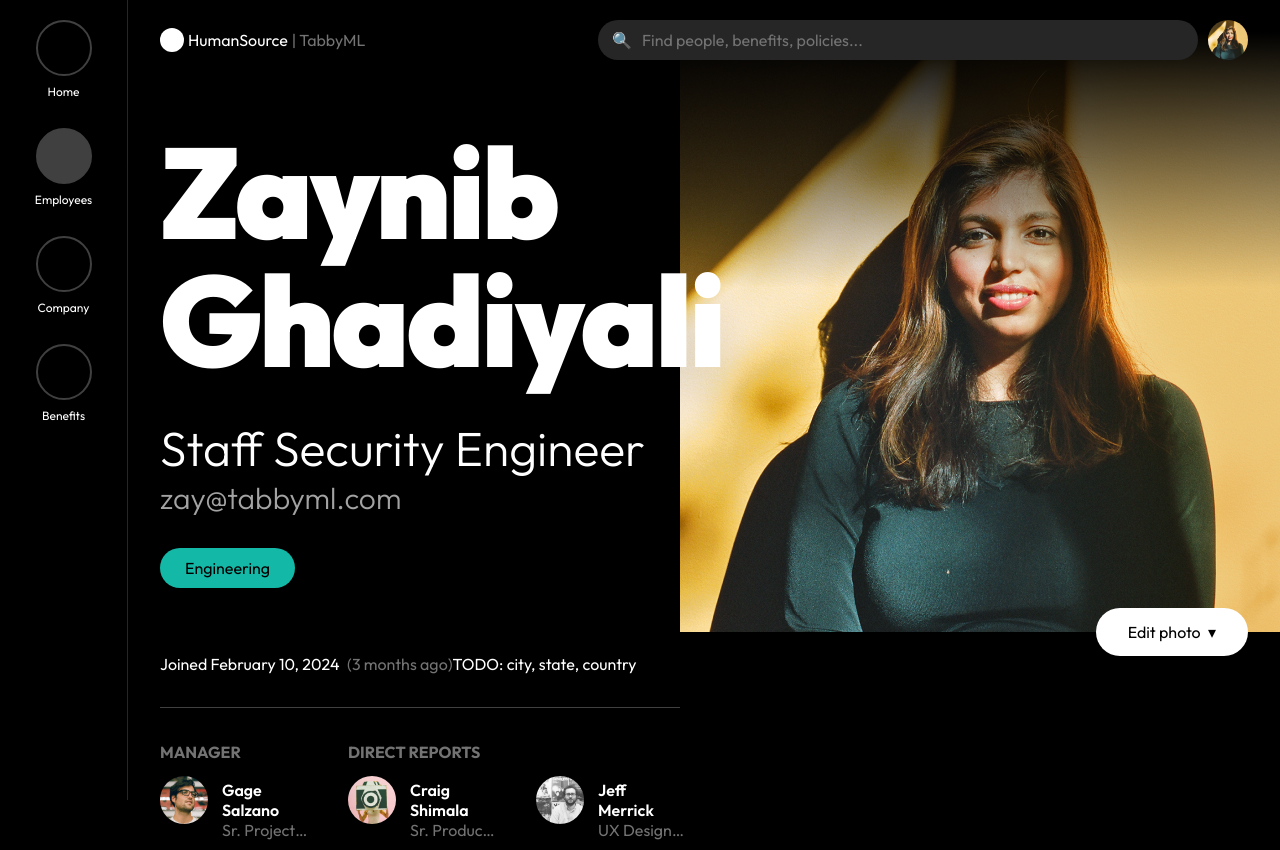
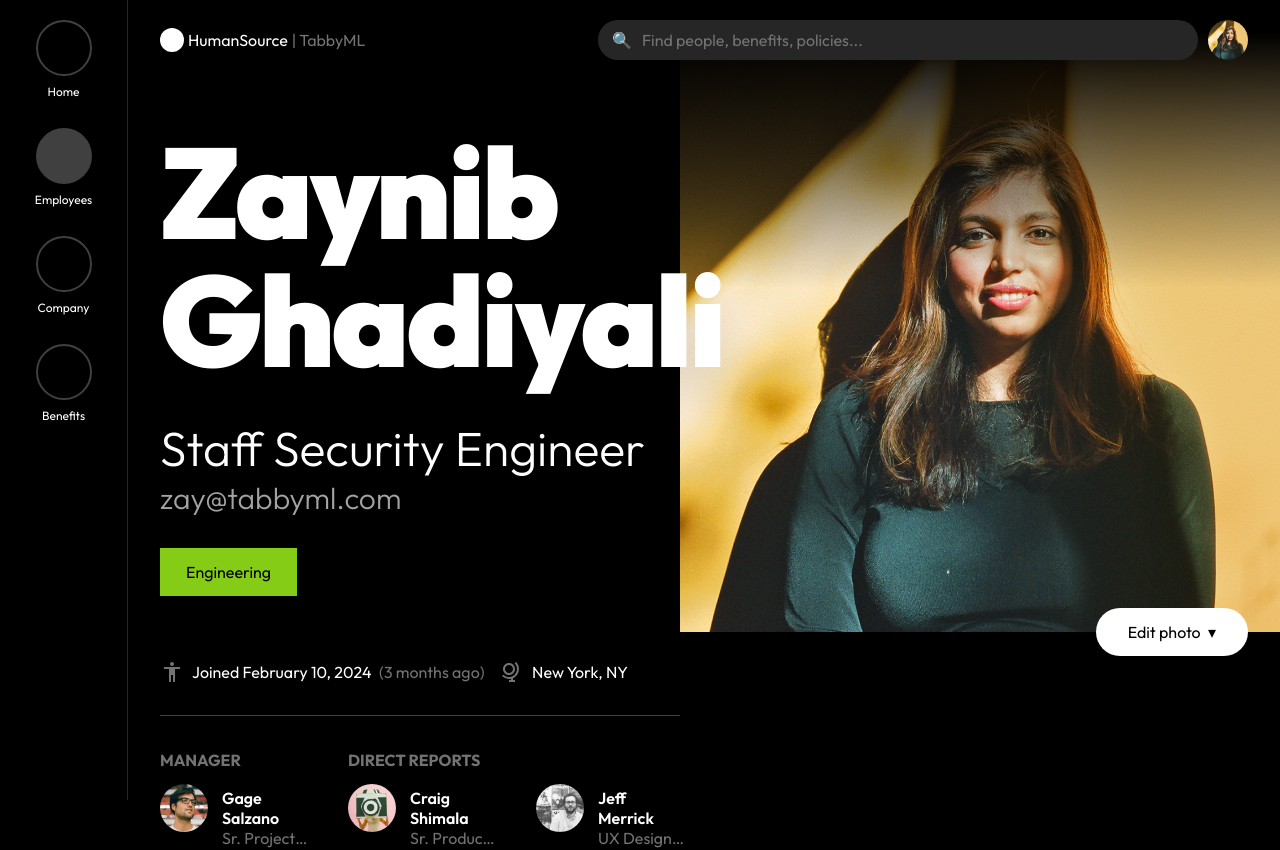
Before and after one commit to jeffdaley/next-humansource, a Next.js app: page /employees/1 in a window 1280 px wide. Shown: the top 850 px of the page. Built offline with nearby package versions, Linux system fonts and the light colour scheme.

Commit message:
Add icons

```diff
--- a/src/app/_components/employees/employee/personal-information.tsx
+++ b/src/app/_components/employees/employee/personal-information.tsx
@@ -133,7 +133,7 @@ export default function PersonalInformation(args: PersonalInformationArgs) {
                     }}
                   />
                 </div>
-                <div className="flex">
+                <div className="flex gap-px">
                   <input
                     placeholder="City"
                     className="inline-flex h-16 w-full text-5xl leading-none focus:z-10"
@@ -147,7 +147,7 @@ export default function PersonalInformation(args: PersonalInformationArgs) {
                   {/* TODO: dropdown */}
                   <input
                     placeholder="State"
-                    className="h-16 w-80 shrink-0 pl-1 text-5xl leading-none focus:z-10"
+                    className="h-16 w-80 shrink-0 pl-4 text-5xl leading-none focus:z-10"
                     type="text"
                     value={newState ?? state}
                     onChange={(e) => {
@@ -157,7 +157,7 @@ export default function PersonalInformation(args: PersonalInformationArgs) {
                 </div>
                 <input
                   placeholder="Zip code"
-                  className="h-16 w-80 text-5xl leading-none"
+                  className="h-16 w-80 border-t border-t-black text-5xl leading-none"
                   type="text"
                   value={newZipCode ?? zipCode}
                   onChange={(e) => {
--- a/src/app/employees/[id]/page.tsx
+++ b/src/app/employees/[id]/page.tsx
@@ -74,6 +74,38 @@ export default function EmployeesEmployeePage({
     .toLowerCase()
     .replace(/ /g, "-");
 
+  function JoinDateIcon() {
+    return (
+      <svg
+        xmlns="http://www.w3.org/2000/svg"
+        width="24"
+        height="24"
+        viewBox="0 0 24 24"
+        fill="currentColor"
+        className="text-neutral-500"
+      >
+        <circle cx="12" cy="4" r="2"></circle>
+        <path d="M15 22V9h5V7H4v2h5v13h2v-7h2v7z"></path>
+      </svg>
+    );
+  }
+
+  function LocationIcon() {
+    return (
+      <svg
+        xmlns="http://www.w3.org/2000/svg"
+        width="24"
+        height="24"
+        viewBox="0 0 24 24"
+        fill="currentColor"
+        className="text-neutral-500"
+      >
+        <path d="M11 18.791V20H9v2h6v-2h-2v-1.845a9.934 9.934 0 0 0 3.071-2.084c3.898-3.898 3.898-10.243 0-14.143l-1.414 1.414c3.119 3.12 3.119 8.195 0 11.314-3.119 3.118-8.195 3.12-11.314 0L1.929 16.07A9.971 9.971 0 0 0 9 18.994a9.98 9.98 0 0 0 2-.203z"></path>
+        <path d="M3 9c0 3.309 2.691 6 6 6s6-2.691 6-6-2.691-6-6-6-6 2.691-6 6zm10 0c0 2.206-1.794 4-4 4s-4-1.794-4-4 1.794-4 4-4 4 1.794 4 4z"></path>
+      </svg>
+    );
+  }
+
   // TODO: Design "not found" state
   if (!employee) {
     return (
@@ -130,20 +162,30 @@ export default function EmployeesEmployeePage({
                         department: employee.department,
                       },
                     }}
-                    className={`filter-button pill active inline-flex  ${dasherizedDepartment}`}
+                    className={`filter-button active inline-flex  ${dasherizedDepartment}`}
                   >
                     {employee.department}
                   </Link>
                 </div>
               </div>
 
-              <p className="mb-8">
-                Joined {parseDate(employee.startDate)}{" "}
-                <span className="ml-1 text-neutral-500">
-                  ({timeAgo(employee.startDate)})
-                </span>
-                TODO: city, state, country
-              </p>
+              <div className="mb-8 flex max-w-[calc(100%-620px)] justify-between">
+                <div className="flex gap-2 ">
+                  <JoinDateIcon />
+                  <p>
+                    Joined {parseDate(employee.startDate)}{" "}
+                    <span className="ml-1 text-neutral-500">
+                      ({timeAgo(employee.startDate)})
+                    </span>
+                  </p>
+                </div>
+                <div className="flex gap-2 ">
+                  <LocationIcon />
+                  <p>
+                    {employee.address.city}, {employee.address.state}
+                  </p>
+                </div>
+              </div>
             </div>
 
             <div className="relative grid gap-10  pt-8">
--- a/src/app/employees/page.tsx
+++ b/src/app/employees/page.tsx
@@ -44,7 +44,7 @@ export default function EmployeesPage({
           {DEPARTMENTS.map((department) => (
             <li key={department.id}>
               <Link
-                className={`filter-button pill grid ${
+                className={`filter-button grid ${
                   activeFilter === department.name && "active"
                 } ${department.name.toLowerCase().replace(/ /g, "-")}`}
                 href={{
--- a/src/app/globals.css
+++ b/src/app/globals.css
@@ -37,18 +37,18 @@ input {
 }
 
 .filter-button {
-  @apply h-10 items-center border border-white/20 px-6 py-2 text-white;
+  @apply flex h-12 items-center border-2 border-white/20 px-6 text-white;
 
   &.sales {
-    @apply border-yellow-200/50 text-yellow-500;
+    @apply text-yellow-500;
   }
 
   &.engineering {
-    @apply border-teal-200/50 text-teal-500;
+    @apply text-lime-500;
   }
 
   &.marketing {
-    @apply border-pink-200/50 text-pink-500;
+    @apply text-pink-500;
   }
 
   &.active {
@@ -59,7 +59,7 @@ input {
     }
 
     &.engineering {
-      @apply bg-teal-500 text-black;
+      @apply bg-lime-500 text-black;
     }
 
     &.marketing {
--- a/src/app/lib/data.tsx
+++ b/src/app/lib/data.tsx
@@ -33,8 +33,8 @@ export const EMPLOYEES: Employee[] = [
     imageURL: "employee-2.jpg",
     address: {
       street: "1000 W 12th St",
-      city: "New York",
-      state: "NY",
+      city: "San Francisco",
+      state: "CA",
       zipCode: "10024",
     },
     workEmail: "gage@tabbyml.com",
@@ -52,8 +52,8 @@ export const EMPLOYEES: Employee[] = [
     imageURL: "employee-3.jpg",
     address: {
       street: "1000 W 12th St",
-      city: "New York",
-      state: "NY",
+      city: "Bayonne",
+      state: "NJ",
       zipCode: "10024",
     },
     reportsDirectlyTo: "1",
@@ -71,8 +71,8 @@ export const EMPLOYEES: Employee[] = [
     imageURL: "employee-4.jpg",
     address: {
       street: "1000 W 12th St",
-      city: "New York",
-      state: "NY",
+      city: "Boston",
+      state: "MA",
       zipCode: "10024",
     },
     reportsDirectlyTo: "1",
```
